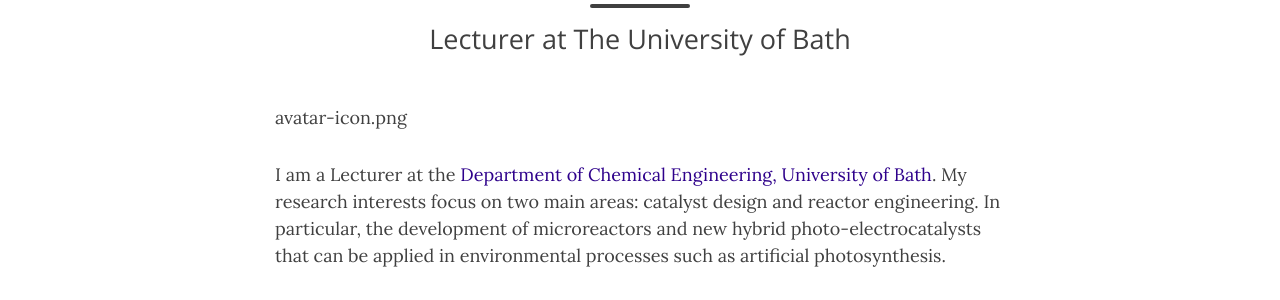
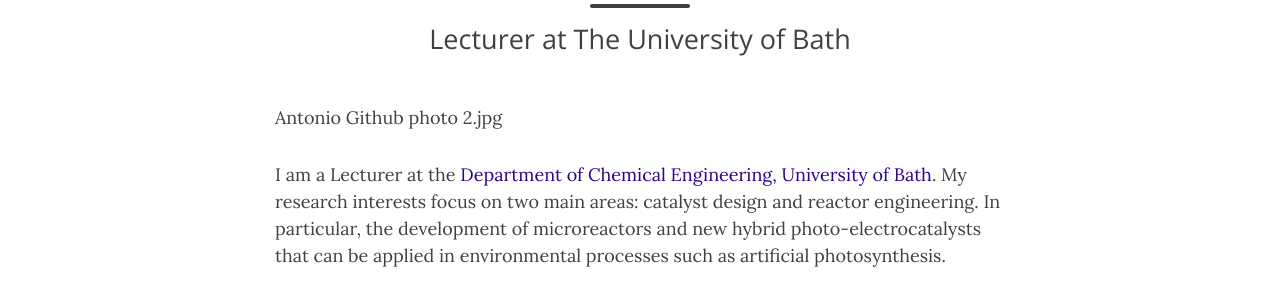
Before and after one commit to AntonioJExposito/AntonioJExposito.github.io, a Jekyll site: the page built from aboutme.md, in a window 1280 px wide and 1093 px high. Shown: the part 318-618 px from the top of the window. Built offline with Jekyll 4.4.1, drawn with Linux system fonts in a browser that asks for light colours; nearby versions of some CDN libraries; comment, search, counter and statistics services are not loaded.

Commit message:
Update aboutme.md

```diff
--- a/aboutme.md
+++ b/aboutme.md
@@ -4,7 +4,7 @@ title: Dr Antonio Expósito
 subtitle: Lecturer at The University of Bath
 ---
 
-avatar-icon.png
+Antonio Github photo 2.jpg
 
 I am a Lecturer at the
       <a href="https://www.bath.ac.uk/departments/department-of-chemical-engineering/" target="_blank">Department of Chemical Engineering, University of Bath</a>.
```
